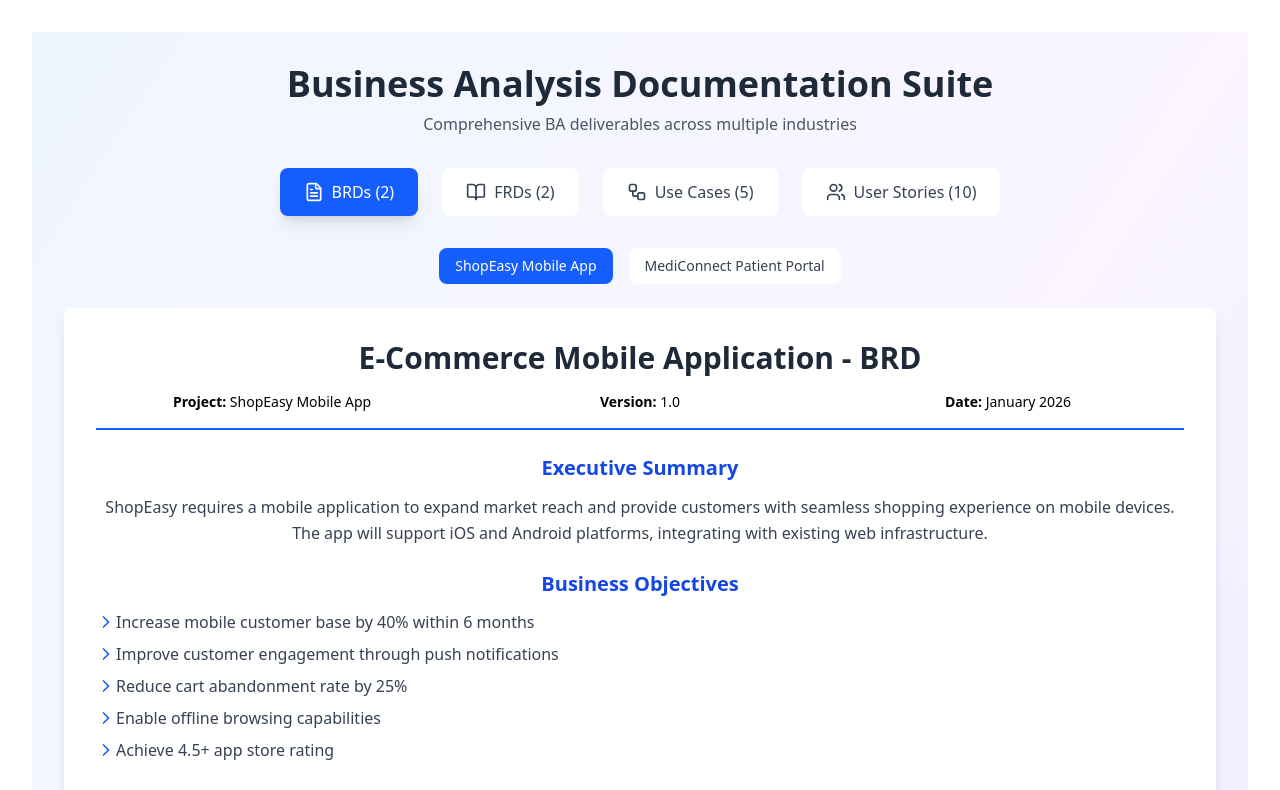
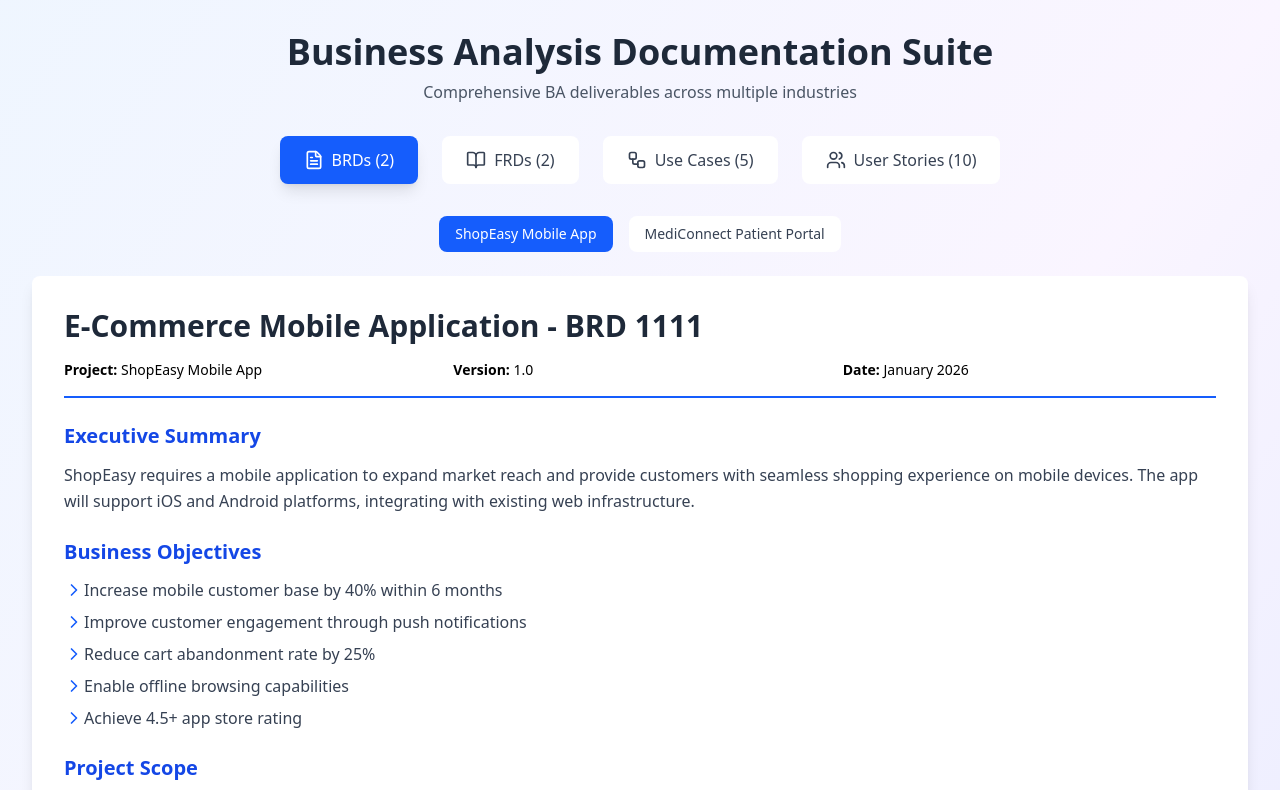
Before and after one commit to mmshaikh26/BA-documentation-portfolio, a React (Vite) app: page / in a window 1280 px wide. Shown: the top 790 px of the page. Built offline with nearby package versions, Linux system fonts and the light colour scheme.

Commit message:
111 added

```diff
--- a/package.json
+++ b/package.json
@@ -7,7 +7,9 @@
     "dev": "vite",
     "build": "tsc -b && vite build",
     "lint": "eslint .",
-    "preview": "vite preview"
+    "preview": "vite preview",
+    "predeploy": "npm run build",
+    "deploy": "gh-pages -d dist"
   },
   "dependencies": {
     "lucide-react": "^0.562.0",
@@ -26,6 +28,7 @@
     "eslint": "^9.39.1",
     "eslint-plugin-react-hooks": "^7.0.1",
     "eslint-plugin-react-refresh": "^0.4.24",
+    "gh-pages": "^6.3.0",
     "globals": "^16.5.0",
     "postcss": "^8.5.6",
     "tailwindcss": "^4.1.18",
--- a/src/App.tsx
+++ b/src/App.tsx
@@ -1,11 +1,11 @@
-import './App.css'
+import React from 'react';
 import BADocumentation from './ba_complete_package'
 
 function App() {
   return (
-    <>
+    <React.Fragment>
       <BADocumentation />
-    </>
+    </React.Fragment>
   )
 }
 
--- a/src/ba_complete_package.tsx
+++ b/src/ba_complete_package.tsx
@@ -7,7 +7,7 @@
 
   const brds = [
     {
-      title: "E-Commerce Mobile Application - BRD",
+      title: "E-Commerce Mobile Application - BRD 1111",
       project: "ShopEasy Mobile App",
       version: "1.0",
       date: "January 2026",
--- a/vite.config.ts
+++ b/vite.config.ts
@@ -1,8 +1,8 @@
 import { defineConfig } from 'vite'
 import react from '@vitejs/plugin-react'
 
+// Replace 'BA-documentation-portfolio' with your repo name if different
 export default defineConfig({
-  // IMPORTANT: set this to "/BA-documentation-portfolio/" to match your repo name on GitHub Pages
   base: '/BA-documentation-portfolio/',
-  plugins: [react()],
+  plugins: [react()]
 })
```
Also changed, not shown: 1 other file (tests, documents, lock files or other folders).
